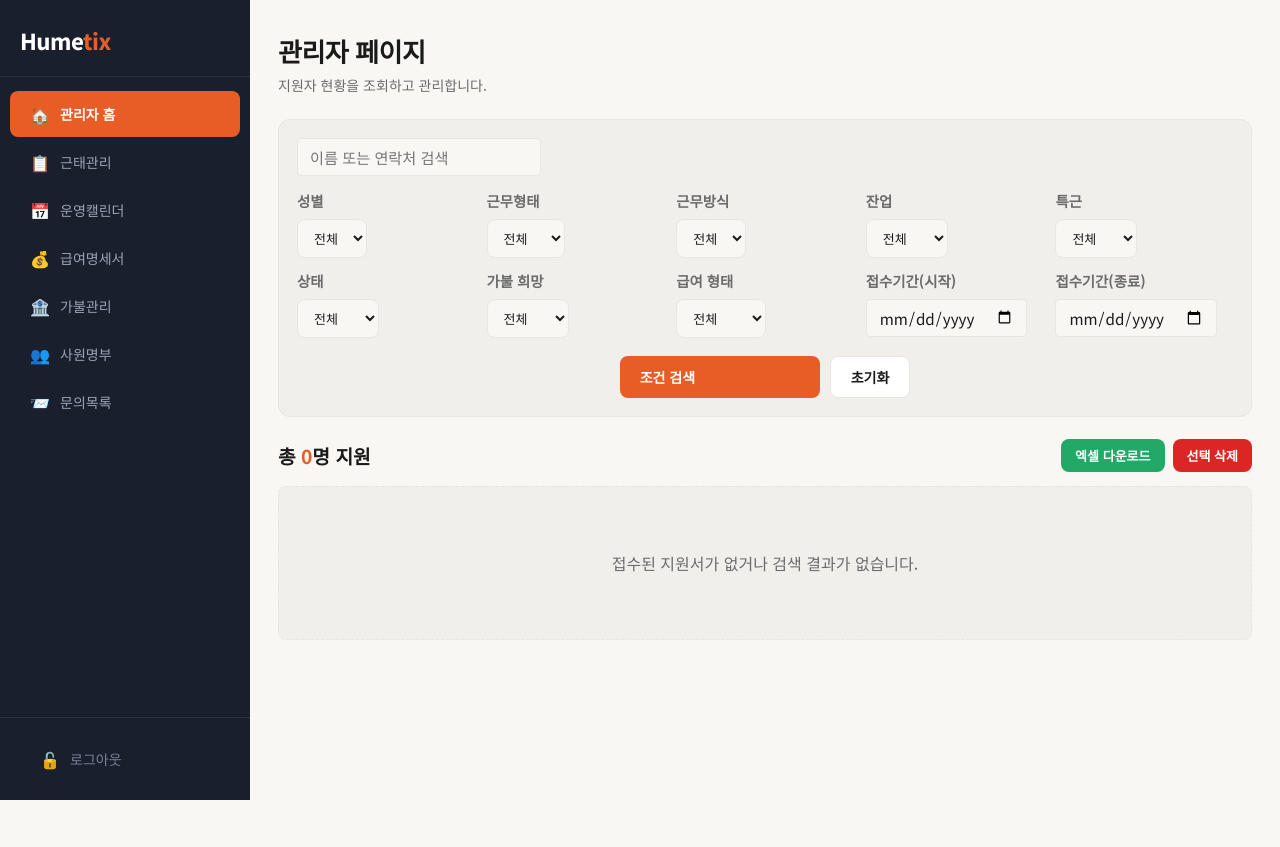
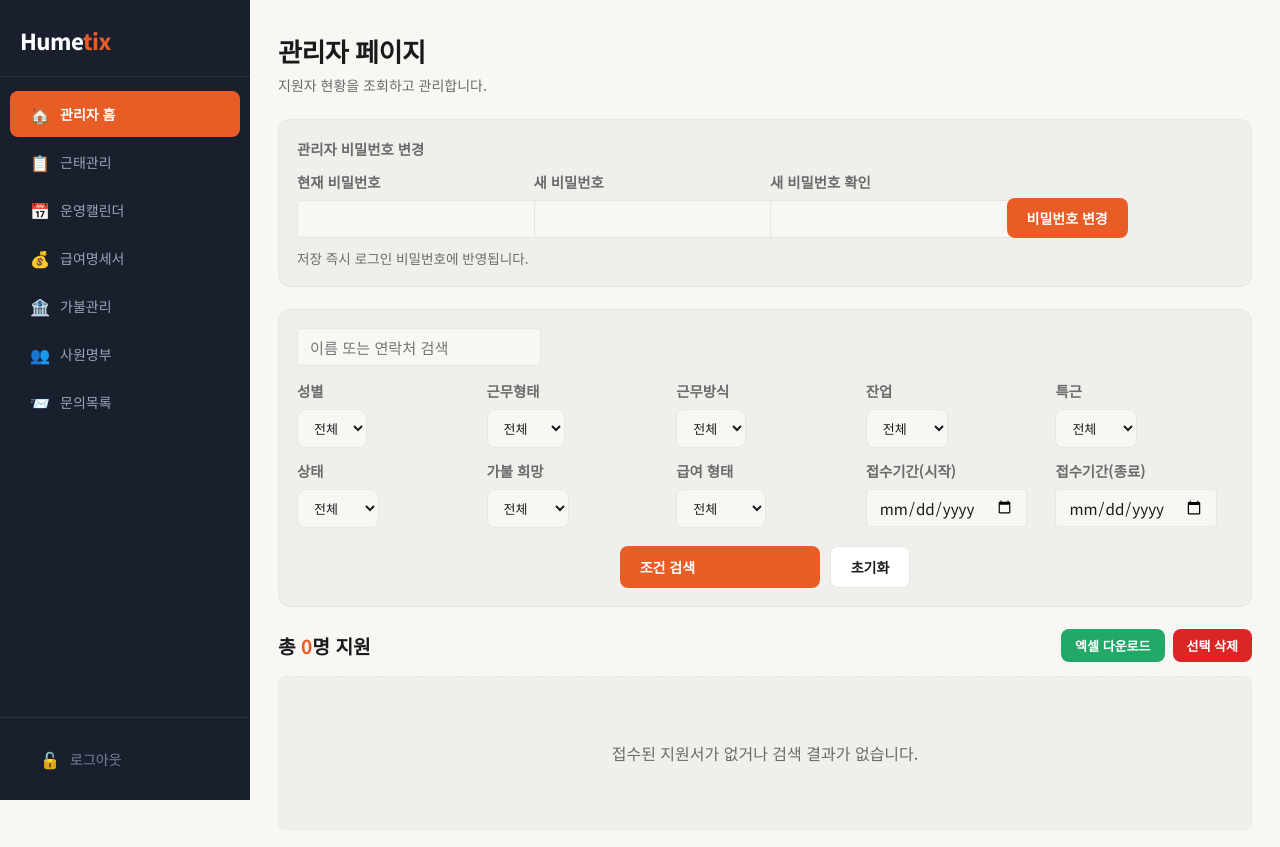
Before and after one commit to ashaile/Humetix-Web, a Flask app: page /humetix_master_99 in a window 1280 px wide. Shown: the top 847 px of the page. Before the commit the page ends 800 px from the top, so only its background shows below. Run offline with Flask 3, Linux system fonts and the light colour scheme; the visitor is signed in with stand-in values (Sample User, id 1); parts of the project's set-up code (start-up, migrations or seed data) failed here and were passed over; some libraries are stand-ins or nearby versions.

Commit message:
feat(admin): add in-page admin password change and env sync

```diff
--- a/app.py
+++ b/app.py
@@ -8,7 +8,7 @@ from werkzeug.middleware.proxy_fix import ProxyFix
 
 # .env 파일에서 환경변수 로드
 BASE_DIR = os.path.dirname(os.path.abspath(__file__))
-load_dotenv(os.path.join(BASE_DIR, '.env'))
+load_dotenv(os.path.join(BASE_DIR, '.env'), override=True)
 
 from config import config_by_name
 
--- a/routes/admin.py
+++ b/routes/admin.py
@@ -1,4 +1,5 @@
 import os
+import hmac
 from flask import Blueprint, render_template, request, redirect, url_for, session, send_file, send_from_directory, jsonify
 from io import BytesIO
 from datetime import datetime
@@ -19,6 +20,35 @@ admin_bp = Blueprint('admin', __name__)
 
 BASE_DIR = os.path.dirname(os.path.dirname(os.path.abspath(__file__)))
 UPLOAD_DIR = os.path.join(BASE_DIR, 'uploads')
+ENV_FILE_PATH = os.path.join(BASE_DIR, ".env")
+
+
+def _update_env_value(env_path: str, key: str, value: str) -> None:
+    lines = []
+    found = False
+
+    if os.path.exists(env_path):
+        with open(env_path, "r", encoding="utf-8") as f:
+            lines = f.readlines()
+
+    for idx, line in enumerate(lines):
+        stripped = line.strip()
+        if stripped.startswith("#"):
+            continue
+        if line.startswith(f"{key}="):
+            lines[idx] = f"{key}={value}\n"
+            found = True
+            break
+
+    if not found:
+        if lines and not lines[-1].endswith("\n"):
+            lines[-1] += "\n"
+        lines.append(f"{key}={value}\n")
+
+    tmp_path = f"{env_path}.tmp"
+    with open(tmp_path, "w", encoding="utf-8", newline="\n") as f:
+        f.writelines(lines)
+    os.replace(tmp_path, env_path)
 
 def build_filtered_query(args):
     search_type = args.get('type', 'name')
@@ -107,6 +137,41 @@ def master_view():
         status_options=status_options,
         query_string=request.query_string.decode()
     )
+
+
+@admin_bp.route('/admin/change-password', methods=['POST'])
+def change_admin_password():
+    if not session.get('is_admin'):
+        return jsonify({"success": False, "message": "권한이 없습니다."}), 401
+
+    current_password = request.form.get('current_password', '')
+    new_password = request.form.get('new_password', '')
+    confirm_password = request.form.get('confirm_password', '')
+    existing_password = os.environ.get("ADMIN_PASSWORD", "")
+
+    if not existing_password:
+        logger.error("ADMIN_PASSWORD environment variable is not set")
+        return jsonify({"success": False, "message": "서버 설정 오류가 발생했습니다."}), 500
+    if not current_password or not hmac.compare_digest(current_password, existing_password):
+        return jsonify({"success": False, "message": "현재 비밀번호가 올바르지 않습니다."}), 400
+    if len(new_password) < 4:
+        return jsonify({"success": False, "message": "새 비밀번호는 4자 이상이어야 합니다."}), 400
+    if "\n" in new_password or "\r" in new_password:
+        return jsonify({"success": False, "message": "새 비밀번호 형식이 올바르지 않습니다."}), 400
+    if not hmac.compare_digest(new_password, confirm_password):
+        return jsonify({"success": False, "message": "새 비밀번호 확인이 일치하지 않습니다."}), 400
+    if hmac.compare_digest(new_password, existing_password):
+        return jsonify({"success": False, "message": "기존과 다른 비밀번호를 입력해 주세요."}), 400
+
+    try:
+        _update_env_value(ENV_FILE_PATH, "ADMIN_PASSWORD", new_password)
+        os.environ["ADMIN_PASSWORD"] = new_password
+        logger.info("Admin password updated from admin page")
+    except Exception:
+        logger.exception("Failed to update ADMIN_PASSWORD")
+        return jsonify({"success": False, "message": "비밀번호 저장 중 오류가 발생했습니다."}), 500
+
+    return jsonify({"success": True, "message": "관리자 비밀번호가 변경되었습니다."})
 
 
 @admin_bp.route('/download_excel')
--- a/templates/admin.html
+++ b/templates/admin.html
@@ -79,6 +79,17 @@
     border-color: var(--accent);
     outline: none;
     box-shadow: 0 0 0 3px rgba(232,93,38,.1);
+}
+.security-grid {
+    display: grid;
+    grid-template-columns: repeat(auto-fit, minmax(180px, 1fr));
+    gap: 10px;
+    align-items: end;
+}
+.security-help {
+    margin-top: 10px;
+    color: var(--text2);
+    font-size: 0.85rem;
 }
 
 /* ── Card / applicant ── */
@@ -295,6 +306,30 @@
 
 {% block content %}
 {% set status_labels = {'new':'신규','review':'검토','interview':'면접','offer':'오퍼','hired':'합격','rejected':'불합격'} %}
+
+<div class="filter-section">
+    <div class="filter-group-title" style="margin-bottom: 12px;">관리자 비밀번호 변경</div>
+    <form id="passwordChangeForm" onsubmit="event.preventDefault(); changeAdminPassword();">
+        <div class="security-grid">
+            <div>
+                <label class="filter-group-title">현재 비밀번호</label>
+                <input type="password" id="currentPassword" class="form-control" required>
+            </div>
+            <div>
+                <label class="filter-group-title">새 비밀번호</label>
+                <input type="password" id="newPassword" class="form-control" minlength="4" required>
+            </div>
+            <div>
+                <label class="filter-group-title">새 비밀번호 확인</label>
+                <input type="password" id="confirmPassword" class="form-control" minlength="4" required>
+            </div>
+            <div>
+                <button type="submit" class="btn btn-primary" id="changePasswordBtn">비밀번호 변경</button>
+            </div>
+        </div>
+    </form>
+    <p class="security-help">저장 즉시 로그인 비밀번호에 반영됩니다.</p>
+</div>
 
 <div class="filter-section">
     <form id="searchForm" action="{{ url_for('admin.master_view') }}" method="get">
@@ -612,6 +647,44 @@ function goPage(page) {
     form.submit();
 }
 
+async function changeAdminPassword() {
+    const currentPassword = document.getElementById('currentPassword').value;
+    const newPassword = document.getElementById('newPassword').value;
+    const confirmPassword = document.getElementById('confirmPassword').value;
+    const form = document.getElementById('passwordChangeForm');
+    const btn = document.getElementById('changePasswordBtn');
+    const originalText = btn.innerText;
+
+    btn.innerText = "저장중..";
+    btn.disabled = true;
+
+    const formData = new FormData();
+    formData.append('current_password', currentPassword);
+    formData.append('new_password', newPassword);
+    formData.append('confirm_password', confirmPassword);
+    formData.append('csrf_token', csrfToken);
+
+    try {
+        const response = await fetch('/admin/change-password', {
+            method: 'POST',
+            body: formData
+        });
+        const result = await response.json();
+        if (result.success) {
+            showToast(result.message || '비밀번호가 변경되었습니다.');
+            form.reset();
+        } else {
+            showToast(result.message || '비밀번호 변경에 실패했습니다.');
+        }
+    } catch (error) {
+        console.error(error);
+        showToast('비밀번호 변경 중 오류가 발생했습니다.');
+    } finally {
+        btn.innerText = originalText;
+        btn.disabled = false;
+    }
+}
+
 async function saveMemo(appId) {
     const memoText = document.getElementById(`memo-${appId}`).value;
     const btn = document.getElementById(`btn-memo-${appId}`);
```
Also changed, not shown: routes/auth.py (+15 -4 lines), tests/test_admin_password_change.py (added, +70 -0 lines).
